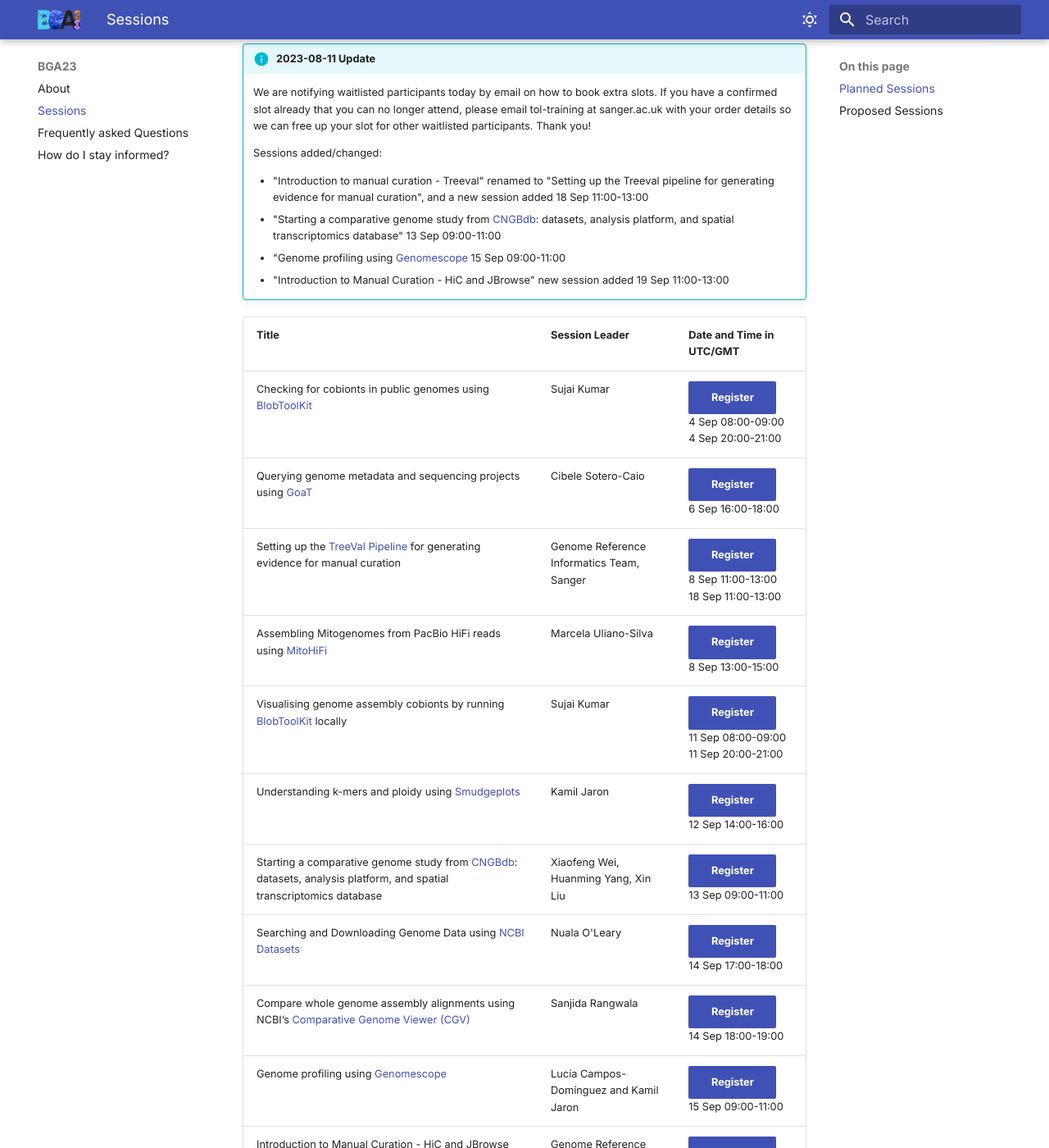
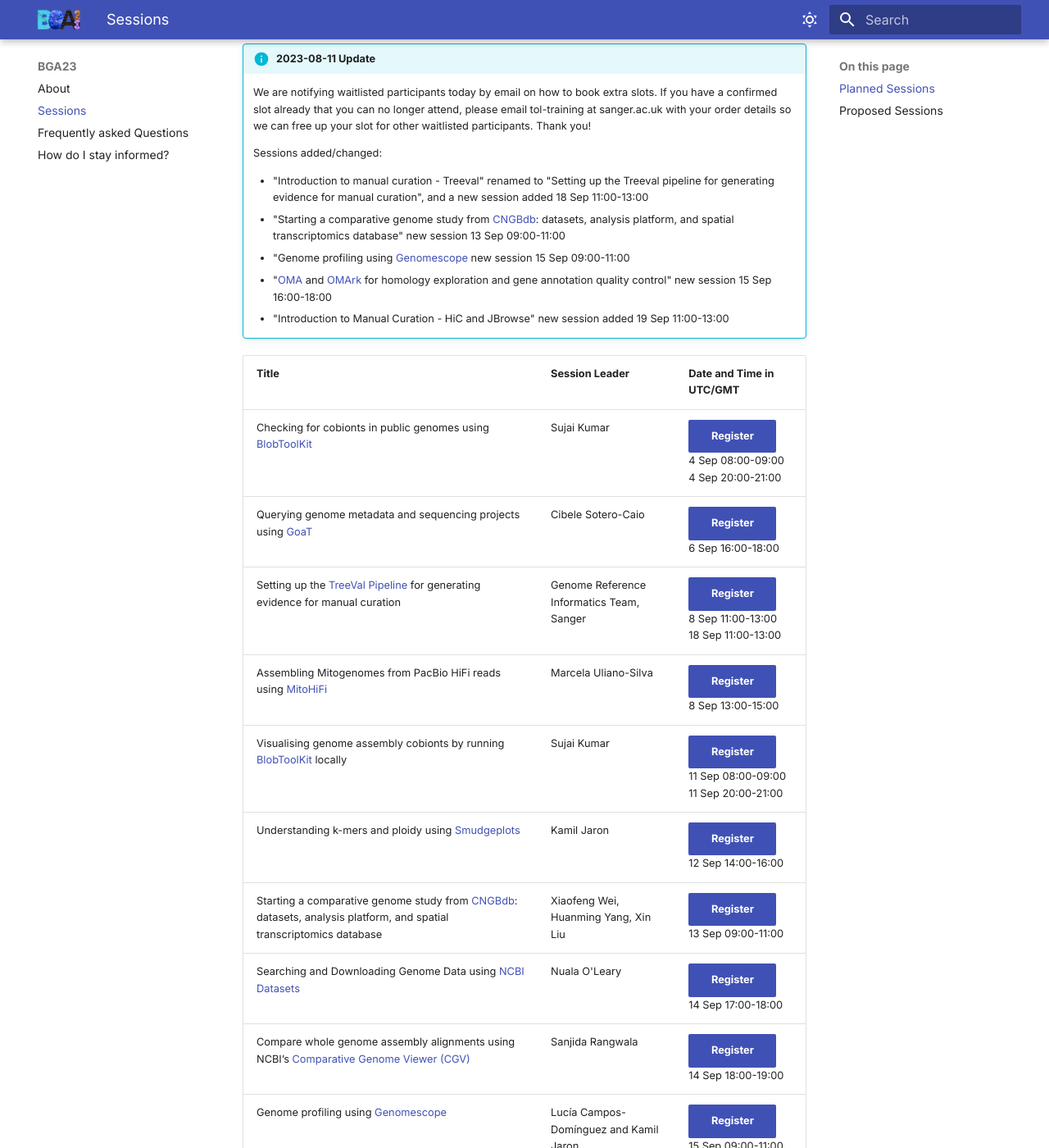
Before and after one commit to tol-training/tol-training.github.io, an MkDocs documentation site: the page built from docs/sessions.md, in a window 1280 px wide and 1400 px high, scrolled down 574 px. Shown: the whole window at 82% size. Built offline with MkDocs 1.6.1 and Material for MkDocs 9.7.7, drawn with Linux system fonts in a browser that asks for light colours; some of the changed text lies outside the part shown.

Commit message:
update sessions

```diff
--- a/docs/sessions.md
+++ b/docs/sessions.md
@@ -20,10 +20,10 @@
     Sessions added/changed:
 
     - "Introduction to manual curation - Treeval" renamed to "Setting up the Treeval pipeline for generating evidence for manual curation", and a new session added 18 Sep 11:00-13:00
-    - "Starting a comparative genome study from [CNGBdb](https://db.cngb.org/){: target="_blank"}: datasets, analysis platform, and spatial transcriptomics database" 13 Sep 09:00-11:00
-    - "Genome profiling using [Genomescope](https://github.com/tbenavi1/genomescope2.0){: target="_blank"} 15 Sep 09:00-11:00
+    - "Starting a comparative genome study from [CNGBdb](https://db.cngb.org/){: target="_blank"}: datasets, analysis platform, and spatial transcriptomics database" new session 13 Sep 09:00-11:00
+    - "Genome profiling using [Genomescope](https://github.com/tbenavi1/genomescope2.0){: target="_blank"} new session 15 Sep 09:00-11:00
+    - "[OMA](https://omabrowser.org/oma/home/){: target="_blank"} and [OMArk](https://omark.omabrowser.org/){: target="_blank"} for homology exploration and gene annotation quality control" new session 15 Sep 16:00-18:00
     - "Introduction to Manual Curation - HiC and JBrowse" new session added 19 Sep 11:00-13:00
-
 
 | Title | Session Leader | Date and Time in UTC/GMT |
 |-------|----------------|--------------------------|
@@ -38,6 +38,7 @@
 | Compare whole genome assembly alignments using NCBI’s [Comparative Genome Viewer (CGV)](https://www.ncbi.nlm.nih.gov/genome/cgv){: target="_blank"} | Sanjida Rangwala | [Register](https://buytickets.at/bga23/973216){ : target="_blank" .md-button .md-button--primary }<br/>14 Sep 18:00-19:00 |
 | Genome profiling using [Genomescope](https://github.com/tbenavi1/genomescope2.0){: target="_blank"} | Lucía Campos-Domínguez and Kamil Jaron | [Register](https://buytickets.at/bga23/981915){ : target="_blank" .md-button .md-button--primary }<br/>15 Sep 09:00-11:00 |
 | Introduction to Manual Curation - HiC and JBrowse | Genome Reference Informatics Team, Sanger | [Register](https://buytickets.at/bga23/973204){ : target="_blank" .md-button .md-button--primary }<br/>15 Sep 11:00-13:00<br/>19 Sep 11:00-13:00 |
+| [OMA](https://omabrowser.org/oma/home/){: target="_blank"} and [OMArk](https://omark.omabrowser.org/){: target="_blank"} for homology exploration and gene annotation quality control | Yannis Nevers and Sina Majidian | [Register](https://buytickets.at/bga23/981722){ : target="_blank" .md-button .md-button--primary }<br/>15 Sep 16:00-18:00 |
 | Introduction to NextFlow for Genomics | Solenne Correard | [Join waitlist](https://buytickets.at/bga23/973982){ : target="_blank" .md-button .md-button--primary }<br/>19 Sep 19:00-21:00 |
 | [BUSCO](https://busco.ezlab.org/){: target="_blank"} - from QC to gene prediction and phylogenomics | Rob Waterhouse | [Join waitlist](https://buytickets.at/bga23/973174){ : target="_blank" .md-button .md-button--primary }<br/>20 Sep 08:00-10:00<br/>20 Sep 17:00-19:00 |
 | Classifying Transposable Elements with [Earl Grey TE](https://github.com/TobyBaril/EarlGrey){: target="_blank"} | Tobias Baril | [Join waitlist](https://buytickets.at/bga23/973218){ : target="_blank" .md-button .md-button--primary }<br/>21 Sep 12:00-14:00 |
```
